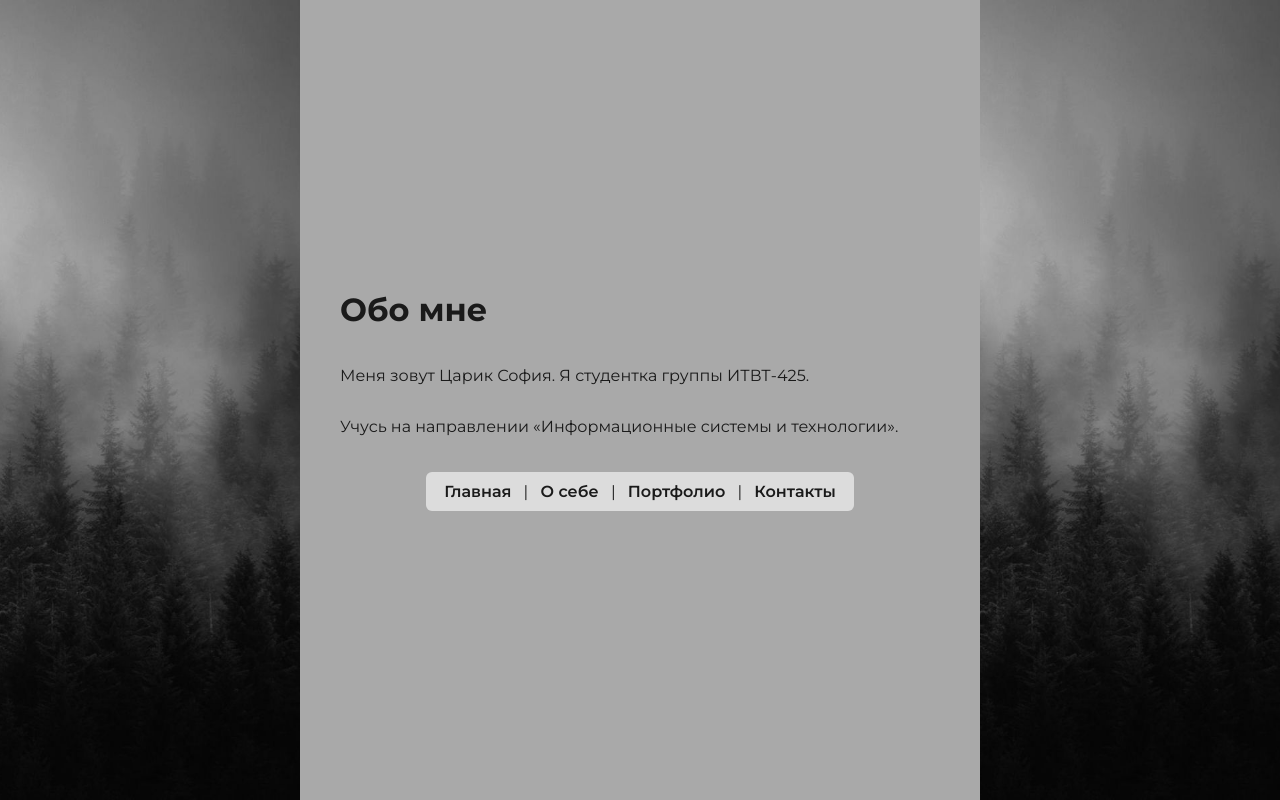
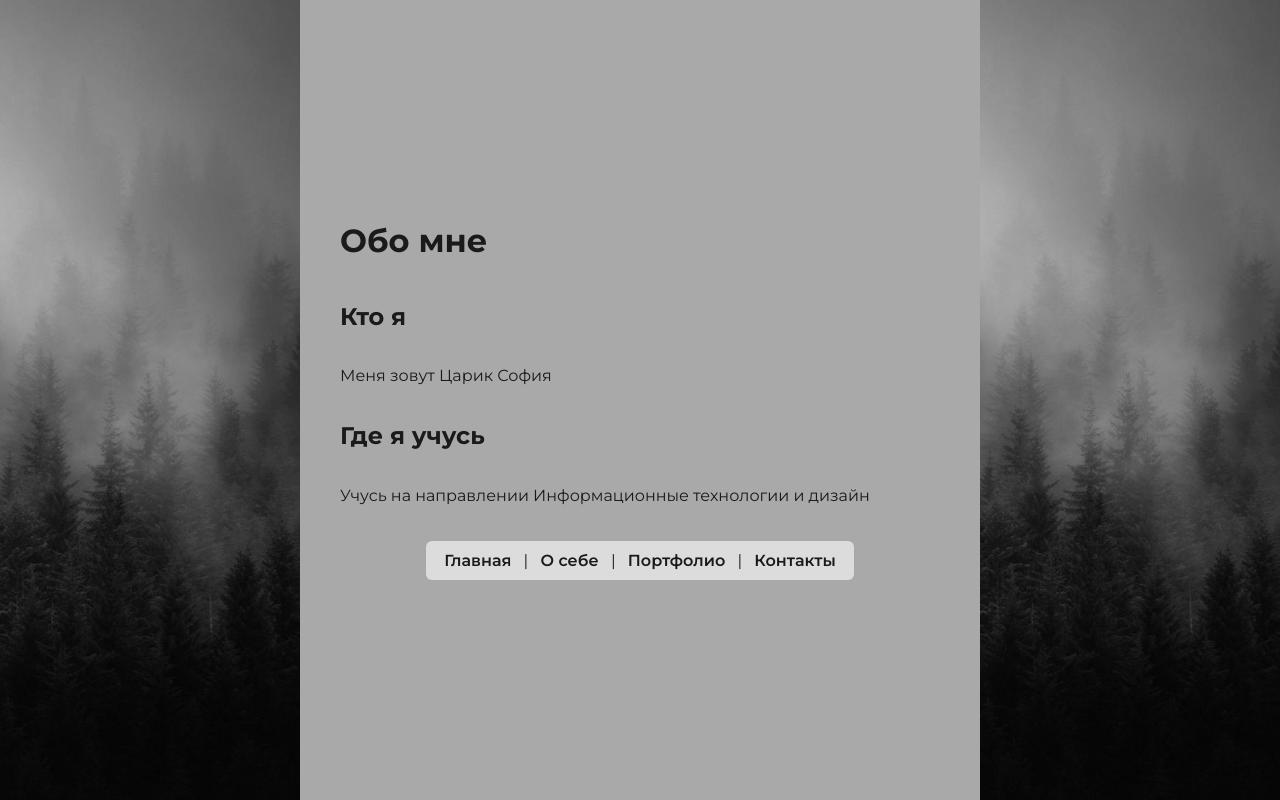
Before and after one commit to TsarikSoria/site, a plain HTML site: page me.html in a window 1280 px wide. Drawn offline with Linux system fonts and the light colour scheme.

Commit message:
Add files via upload

```diff
--- a/me.html
+++ b/me.html
@@ -2,7 +2,8 @@
 <html lang="ru">
 <head>
     <meta charset="UTF-8">
-    <title>Учебный проект — Обо мне</title>
+    <title>Обо мне - Царик София (учебный проект)</title>
+    <meta name="description" content="Подробная информация об авторе учебного проекта — Царик Софии, студентке группы ИТВТ-425 направления «Информационные системы и технологии».">
     <link rel="stylesheet" href="css/style.css">
     <link rel="preconnect" href="https://fonts.googleapis.com">
     <link rel="preconnect" href="https://fonts.gstatic.com" crossorigin>
@@ -15,8 +16,10 @@
 
         <div class="content">
             <h1>Обо мне</h1>
-            <p>Меня зовут Царик София. Я студентка группы ИТВТ-425.</p>
-            <p>Учусь на направлении «Информационные системы и технологии».</p>
+            <h2>Кто я</h2>
+            <p>Меня зовут Царик София</p>
+            <h2>Где я учусь</h2>
+            <p>Учусь на направлении Информационные технологии и дизайн</p>
 
             <nav>
                 <a href="index.html">Главная</a> |
```
Also changed, not shown: contact.html (+3 -2 lines), index.html (+2 -1 lines), works.html (+2 -1 lines).
